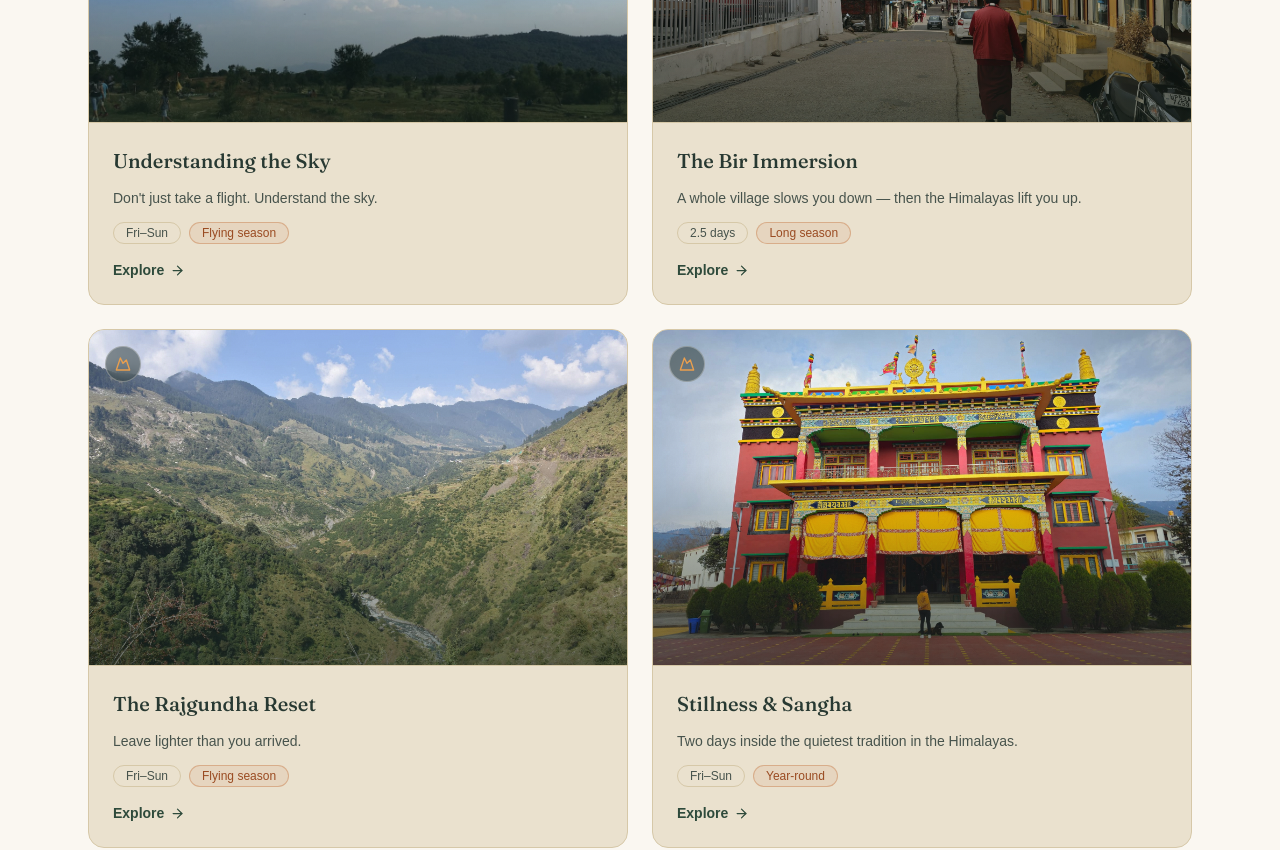
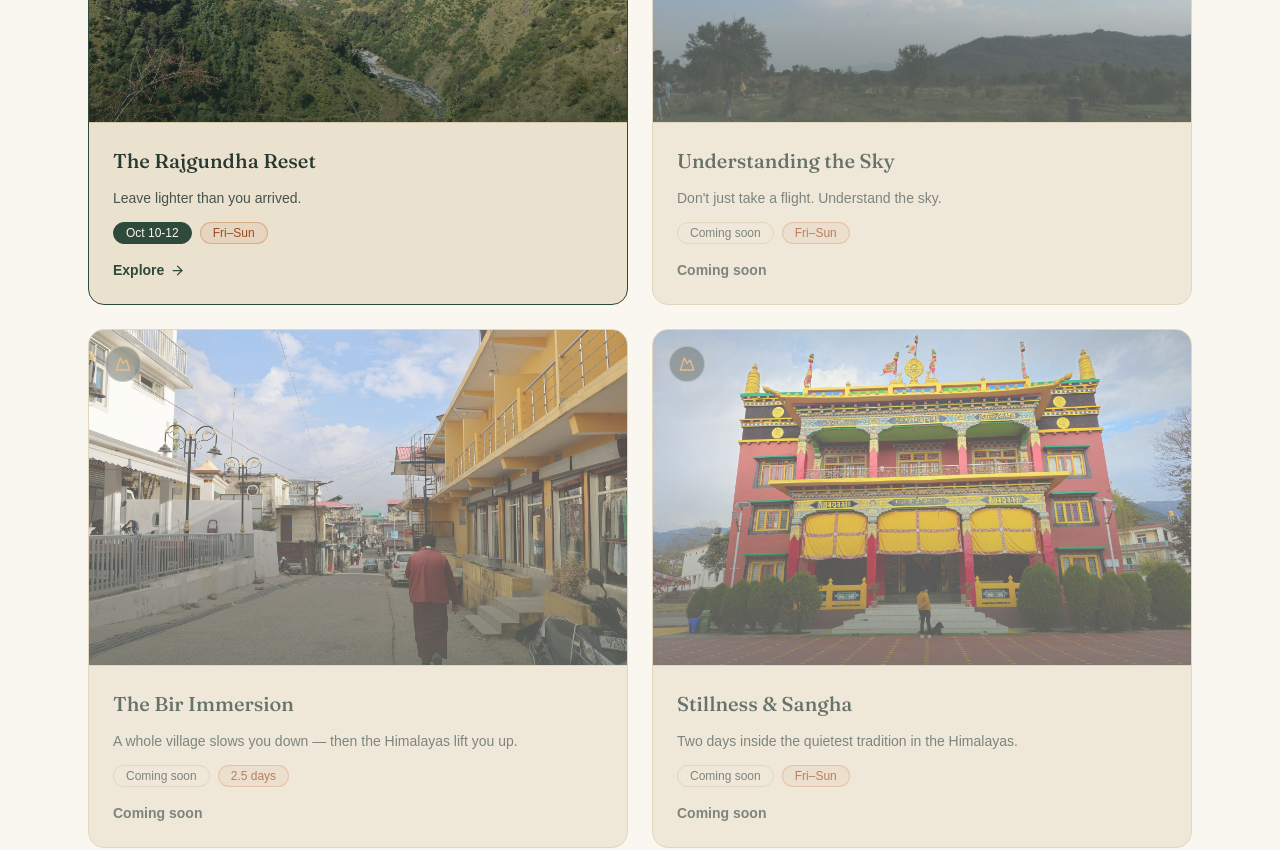
Before and after one commit to RaiVaibhav/NatureFix, a Next.js app: page / in a window 1280 px wide. Shown: the part 2160-3010 px from the top of the page. Built offline with nearby package versions, Linux system fonts and the light colour scheme; a web font is replaced by a local one.

Commit message:
Fix: section order

```diff
--- a/components/sections/Experiences.tsx
+++ b/components/sections/Experiences.tsx
@@ -23,15 +23,17 @@ export function Experiences() {
         </Reveal>
 
         <div className="grid gap-6 sm:grid-cols-2">
-          {experiences.map((e, i) => (
+          {experiences.map((e, i) => {
+            const isComingSoon = e.isComingSoon;
+            return (
             <Reveal key={e.slug} delay={i * 0.08}>
-              {/* the whole card is the link — the "Explore" line below is decoration, not a
-                  second target, so there is only ever one thing to click */}
               <Link
-                href={`/experiences/${e.slug}`}
-                className="group block h-full rounded-2xl focus-visible:outline-none focus-visible:ring-2 focus-visible:ring-ember focus-visible:ring-offset-2 focus-visible:ring-offset-bg"
+                href={isComingSoon ? '#' : `/experiences/${e.slug}`}
+                className={`group block h-full rounded-2xl focus-visible:outline-none focus-visible:ring-2 focus-visible:ring-ember focus-visible:ring-offset-2 focus-visible:ring-offset-bg ${isComingSoon ? 'opacity-70 pointer-events-none' : ''}`}
+                aria-disabled={isComingSoon}
+                tabIndex={isComingSoon ? -1 : 0}
               >
-                <Card className="h-full transition-all duration-300 group-hover:-translate-y-1 group-hover:border-ember group-hover:shadow-xl group-hover:shadow-ember/10">
+                <Card className={`h-full transition-all duration-300 ${isComingSoon ? '' : 'group-hover:-translate-y-1 group-hover:border-ember group-hover:shadow-xl group-hover:shadow-ember/10 border-accent'}`}>
                   <div className="relative">
                     <PhotoFrame
                       src={e.heroImage.src}
@@ -48,17 +50,18 @@ export function Experiences() {
                     <h3 className="font-display text-xl font-medium text-ink">{e.name}</h3>
                     <p className="flex-1 text-sm leading-relaxed text-ink-soft">{e.promise}</p>
                     <div className="flex flex-wrap gap-2">
-                      <Badge>{e.duration}</Badge>
-                      <Badge variant="season">{e.season}</Badge>
+                      <Badge className={!isComingSoon ? 'bg-accent text-bg border-accent hover:bg-accent' : ''}>{isComingSoon ? 'Coming soon' : e.season}</Badge>
+                      <Badge variant="season">{e.duration}</Badge>
                     </div>
-                    <span className="mt-1 inline-flex items-center gap-1.5 text-sm font-semibold text-accent transition-all group-hover:gap-2.5 group-hover:text-ember-deep">
-                      Explore <ArrowRight size={15} />
+                    <span className={`mt-1 inline-flex items-center gap-1.5 text-sm font-semibold transition-all ${isComingSoon ? 'text-ink-soft' : 'text-accent group-hover:gap-2.5 group-hover:text-ember-deep'}`}>
+                      {isComingSoon ? 'Coming soon' : 'Explore'} {isComingSoon ? null : <ArrowRight size={15} />}
                     </span>
                   </div>
                 </Card>
               </Link>
             </Reveal>
-          ))}
+            )
+          })}
 
           <Reveal delay={0.32} className="sm:col-span-2">
             <div className="gradient-pine topo flex flex-col items-start gap-4 rounded-2xl p-8 sm:flex-row sm:items-center sm:justify-between">
--- a/components/sections/Footer.tsx
+++ b/components/sections/Footer.tsx
@@ -25,7 +25,7 @@ export function Footer() {
               <Link href="/experiences" className="text-sm text-bg/85 hover:text-ember-bright">Experiences</Link>
               <Link href="/#community" className="text-sm text-bg/85 hover:text-ember-bright">Community</Link>
               <Link href="/about" className="text-sm text-bg/85 hover:text-ember-bright">About</Link>
-              <Link href="/for-teams" className="text-sm text-bg/85 hover:text-ember-bright">For Teams</Link>
+              <Link href="/for-teams" className="text-sm text-bg/85 hover:text-ember-bright">For Teams (Coming soon)</Link>
             </div>
             <div className="grid content-start gap-2.5">
               <b className="mb-1 text-xs font-semibold uppercase tracking-[0.12em] text-bg/55">
--- a/lib/experiences.ts
+++ b/lib/experiences.ts
@@ -59,15 +59,113 @@ export type Experience = {
   signatureMoments: SignatureMoment[]
   whatsHandled: string[]
   honesty: string[]
+  isComingSoon?: boolean
 }
 
 export const experiences: Experience[] = [
+  {
+    slug: 'rajgundha-reset',
+    name: 'The Rajgundha Reset',
+    promise: 'Leave lighter than you arrived.',
+    duration: 'Fri–Sun',
+    season: 'Oct 10-12',
+    heroImage: images.uhlTowardsBilling,
+    heroAlt: 'The Uhl valley behind Billing, on the way to Rajgundha',
+    intro:
+      'Two days in the Himalayas. A night of camping in a quiet valley the road barely reaches. Mornings that begin with mindfulness instead of notifications. And to finish — Himalayan paragliding over the very valley you walked through, if you choose it. Not a trekking package, not a paragliding package — a reset.',
+    facts: {
+      groupSize: '8–12 — small on purpose',
+      fitness: 'Genuinely easy. Sunday’s gradual walk up to Chaina Pass is the one real stretch, and the vehicle goes the same way for anyone who’d rather ride.',
+      season: 'October–November and March–May. We don’t run this in monsoon.',
+      whoItsFor: 'Anyone who needs to breathe. First-timers especially welcome — nothing here needs experience, only warm socks.',
+    },
+    forYouIf: [
+      'Stillness makes more sense to you around a fire than on a cushion in a hall',
+      'You want a night where the road runs out — no signal, no streetlights, just the valley and the stars',
+      "A checklist weekend feels thin, but you can't disappear for a fortnight to fix it",
+      "You'd like paragliding to be how the weekend ends, not the reason you came",
+    ],
+    notForYouIf: [
+      'You need daily hot showers — camp night has none, and it’s worth it',
+      'You want a packed itinerary — Saturday afternoon is deliberately, beautifully nothing',
+    ],
+    arc: [
+      {
+        day: 'Friday',
+        location: 'Bir (~1,400 m)',
+        title: 'Let the noise drop',
+        hook: 'A mindful walk past a monastery, to a sunset worth standing still for.',
+        summary:
+          "Arrive, exhale. A ninety-minute welcome circle over chai, then a mindful walk straight out from where you're staying — quiet trails, past a monastery, to a sunset worth standing still for. Dinner together at one long table, and a bonfire if the group's still up for it. Nobody's herded on their first evening.",
+        frames: [
+          frame(images.teaGarden, 'Kangra tea gardens at golden hour'),
+          frame(images.birSunsetGliders, 'The last wings against an orange sky over Bir'),
+          frame(images.choklingApproach, 'The monastery the evening walk passes through'),
+          frame(images.fireCircle, 'A first-night bonfire, for anyone still up'),
+        ],
+      },
+      {
+        day: 'Saturday',
+        location: 'Bir → Billing → Chaina Pass (~2,900 m) → Rajgundha (~2,500 m)',
+        title: 'Where the road ends, the valley begins',
+        hook: 'An afternoon of deliberate nothing, and a river to walk down to.',
+        summary:
+          "Out of Bir after a proper breakfast — no dawn starts here. We climb up through Billing and stop at **Chaina Pass** for tea, with the whole Dhauladhar spread out in front of you. Then we drop into Rajgundha, where the road gives up and the valley takes over. Settle in, eat lunch together around midday, and let the afternoon be exactly as empty as you'd like it — nap in the sun, wander the lanes, or simply sit and look. We walk down to the **Uhl** at half past two, because the light goes early up here. Evening tea, and then the fire — the heart of the whole weekend, a circle where your hosts always speak first.",
+        frames: [
+          frame(images.rajgundhaValley, 'The valley opening up at Rajgundha'),
+          frame(images.rajgundhaCamp, 'Camp pitched on the meadow at Rajgundha'),
+          frame(images.rajgundhaRiverCrossing, 'The bridge over the Uhl, on the walk down to the river'),
+          frame(images.rajgundhaSunset, 'Evening light coming off the ridges'),
+        ],
+      },
+      {
+        day: 'Sunday',
+        location: 'Rajgundha → Chaina Pass (~2,900 m) → Billing (~2,430 m) → Bir',
+        title: 'The last quiet, then the pass',
+        hook: 'Meditation and yoga, a gradual climb to the pass, then the choice to fly home over everything you walked.',
+        summary:
+          'The last day opens at eight with meditation and yoga — no dawn alarm, nobody hurried out of this valley. Breakfast, then the walk up to **Chaina Pass**: a steady, gradual climb, paced kindly. Tea at the top and a long sit in front of the high Himalayas, and the vehicle meets us right there for the ride down to Billing. A simple lunch at the launch, then the way home is yours: fly, walk the Billing–Bir trail, or ride down with us. One final tea together closes the weekend.',
+        frames: [
+          frame(images.rajgundhaPass, 'The shrine at Chaina Pass, the valley falling away behind'),
+          frame(images.rajgundhaFlags, 'Prayer flags on the ridge above the valley'),
+          frame(images.billingLaunch, 'Billing, where the ways home split'),
+          frame(images.heroFly, 'Flying home over the valley you walked through'),
+        ],
+      },
+    ],
+    signatureMoments: [
+      { title: 'The Friday welcome circle over chai — ninety unhurried minutes', icon: 'circle' },
+      { title: 'A mindful walk to sunset on the first evening, past a monastery on the way', icon: 'sunset' },
+      { title: 'A short river walk below Rajgundha — cold water, warm boulders, zero hurry', icon: 'waterfall' },
+      { title: 'The Saturday-night fire circle at Rajgundha — the heart of the weekend', icon: 'fire' },
+      { title: 'Meditation and yoga to open the last morning — no dawn alarm', icon: 'yoga' },
+      { title: 'The walk up to Chaina Pass — tea, silence, the high Himalayas in front of you', icon: 'hike' },
+      { title: 'Paragliding home over the very valley you walked through, if you choose it', icon: 'flight' },
+    ],
+    whatsHandled: [
+      '2 nights’ stay: Bir (optional Friday) + Rajgundha camp (Saturday)',
+      'All ground transport from Bir onward',
+      'Every meal, Friday dinner to Sunday goodbye tea',
+      'Hosted walks, the sharing circle, morning meditation',
+      'Tandem paragliding for those who opt in — no extra charge from us',
+      'Your trip photos, shared as a digital album within the week',
+    ],
+    honesty: [
+      'Food up high is simple, not fancy — dal-rice, parathas, Maggi, honest mountain food.',
+      'Meals are handled, but carry your own snacks and dry fruits for Saturday’s walk down to the river.',
+      "Paragliding is your choice at booking, at no extra charge. Weather has the final word — if flying isn't possible, everyone comes down together by trail or vehicle.",
+      "The cold is the real discomfort risk, not the walking — the kit list is firm for a reason.",
+      'Network is decent in Bir, weak at Billing, basically none in Rajgundha — your family’s emergency-contact line is set up before we lose signal.',
+      'No alcohol on the trail or at the Saturday fire.',
+    ],
+  },
   {
     slug: 'understanding-the-sky',
     name: 'Understanding the Sky',
     promise: "Don't just take a flight. Understand the sky.",
     duration: 'Fri–Sun',
     season: 'Flying season',
+    isComingSoon: true,
     heroImage: images.heroFly,
     heroAlt: 'A paraglider working the thermals over Bir-Billing',
     intro:
@@ -162,6 +260,7 @@ export const experiences: Experience[] = [
     promise: 'A whole village slows you down — then the Himalayas lift you up.',
     duration: '2.5 days',
     season: 'Long season',
+    isComingSoon: true,
     heroImage: images.birVillageStreet,
     heroAlt: 'The Colony road through Bir village',
     intro:
@@ -252,107 +351,12 @@ export const experiences: Experience[] = [
     ],
   },
   {
-    slug: 'rajgundha-reset',
-    name: 'The Rajgundha Reset',
-    promise: 'Leave lighter than you arrived.',
-    duration: 'Fri–Sun',
-    season: 'Flying season',
-    heroImage: images.uhlTowardsBilling,
-    heroAlt: 'The Uhl valley behind Billing, on the way to Rajgundha',
-    intro:
-      'Two days in the Himalayas. A night of camping in a quiet valley the road barely reaches. Mornings that begin with mindfulness instead of notifications. And to finish — Himalayan paragliding over the very valley you walked through, if you choose it. Not a trekking package, not a paragliding package — a reset.',
-    facts: {
-      groupSize: '8–12 — small on purpose',
-      fitness: 'Genuinely easy. Sunday’s gradual walk up to Chaina Pass is the one real stretch, and the vehicle goes the same way for anyone who’d rather ride.',
-      season: 'October–November and March–May. We don’t run this in monsoon.',
-      whoItsFor: 'Anyone who needs to breathe. First-timers especially welcome — nothing here needs experience, only warm socks.',
-    },
-    forYouIf: [
-      'Stillness makes more sense to you around a fire than on a cushion in a hall',
-      'You want a night where the road runs out — no signal, no streetlights, just the valley and the stars',
-      "A checklist weekend feels thin, but you can't disappear for a fortnight to fix it",
-      "You'd like paragliding to be how the weekend ends, not the reason you came",
-    ],
-    notForYouIf: [
-      'You need daily hot showers — camp night has none, and it’s worth it',
-      'You want a packed itinerary — Saturday afternoon is deliberately, beautifully nothing',
-    ],
-    arc: [
-      {
-        day: 'Friday',
-        location: 'Bir (~1,400 m)',
-        title: 'Let the noise drop',
-        hook: 'A mindful walk past a monastery, to a sunset worth standing still for.',
-        summary:
-          "Arrive, exhale. A ninety-minute welcome circle over chai, then a mindful walk straight out from where you're staying — quiet trails, past a monastery, to a sunset worth standing still for. Dinner together at one long table, and a bonfire if the group's still up for it. Nobody's herded on their first evening.",
-        frames: [
-          frame(images.teaGarden, 'Kangra tea gardens at golden hour'),
-          frame(images.birSunsetGliders, 'The last wings against an orange sky over Bir'),
-          frame(images.choklingApproach, 'The monastery the evening walk passes through'),
-          frame(images.fireCircle, 'A first-night bonfire, for anyone still up'),
-        ],
-      },
-      {
-        day: 'Saturday',
-        location: 'Bir → Billing → Chaina Pass (~2,900 m) → Rajgundha (~2,500 m)',
-        title: 'Where the road ends, the valley begins',
-        hook: 'An afternoon of deliberate nothing, and a river to walk down to.',
-        summary:
-          "Out of Bir after a proper breakfast — no dawn starts here. We climb up through Billing and stop at **Chaina Pass** for tea, with the whole Dhauladhar spread out in front of you. Then we drop into Rajgundha, where the road gives up and the valley takes over. Settle in, eat lunch together around midday, and let the afternoon be exactly as empty as you'd like it — nap in the sun, wander the lanes, or simply sit and look. We walk down to the **Uhl** at half past two, because the light goes early up here. Evening tea, and then the fire — the heart of the whole weekend, a circle where your hosts always speak first.",
-        frames: [
-          frame(images.rajgundhaValley, 'The valley opening up at Rajgundha'),
-          frame(images.rajgundhaCamp, 'Camp pitched on the meadow at Rajgundha'),
-          frame(images.rajgundhaRiverCrossing, 'The bridge over the Uhl, on the walk down to the river'),
-          frame(images.rajgundhaSunset, 'Evening light coming off the ridges'),
-        ],
-      },
-      {
-        day: 'Sunday',
-        location: 'Rajgundha → Chaina Pass (~2,900 m) → Billing (~2,430 m) → Bir',
-        title: 'The last quiet, then the pass',
-        hook: 'Meditation and yoga, a gradual climb to the pass, then the choice to fly home over everything you walked.',
-        summary:
-          'The last day opens at eight with meditation and yoga — no dawn alarm, nobody hurried out of this valley. Breakfast, then the walk up to **Chaina Pass**: a steady, gradual climb, paced kindly. Tea at the top and a long sit in front of the high Himalayas, and the vehicle meets us right there for the ride down to Billing. A simple lunch at the launch, then the way home is yours: fly, walk the Billing–Bir trail, or ride down with us. One final tea together closes the weekend.',
-        frames: [
-          frame(images.rajgundhaPass, 'The shrine at Chaina Pass, the valley falling away behind'),
-          frame(images.rajgundhaFlags, 'Prayer flags on the ridge above the valley'),
-          frame(images.billingLaunch, 'Billing, where the ways home split'),
-          frame(images.heroFly, 'Flying home over the valley you walked through'),
-        ],
-      },
-    ],
-    signatureMoments: [
-      { title: 'The Friday welcome circle over chai — ninety unhurried minutes', icon: 'circle' },
-      { title: 'A mindful walk to sunset on the first evening, past a monastery on the way', icon: 'sunset' },
-      { title: 'A short river walk below Rajgundha — cold water, warm boulders, zero hurry', icon: 'waterfall' },
-      { title: 'The Saturday-night fire circle at Rajgundha — the heart of the weekend', icon: 'fire' },
-      { title: 'Meditation and yoga to open the last morning — no dawn alarm', icon: 'yoga' },
-      { title: 'The walk up to Chaina Pass — tea, silence, the high Himalayas in front of you', icon: 'hike' },
-      { title: 'Paragliding home over the very valley you walked through, if you choose it', icon: 'flight' },
-    ],
-    whatsHandled: [
-      '2 nights’ stay: Bir (optional Friday) + Rajgundha camp (Saturday)',
-      'All ground transport from Bir onward',
-      'Every meal, Friday dinner to Sunday goodbye tea',
-      'Hosted walks, the sharing circle, morning meditation',
-      'Tandem paragliding for those who opt in — no extra charge from us',
-      'Your trip photos, shared as a digital album within the week',
-    ],
-    honesty: [
-      'Food up high is simple, not fancy — dal-rice, parathas, Maggi, honest mountain food.',
-      'Meals are handled, but carry your own snacks and dry fruits for Saturday’s walk down to the river.',
-      "Paragliding is your choice at booking, at no extra charge. Weather has the final word — if flying isn't possible, everyone comes down together by trail or vehicle.",
-      "The cold is the real discomfort risk, not the walking — the kit list is firm for a reason.",
-      'Network is decent in Bir, weak at Billing, basically none in Rajgundha — your family’s emergency-contact line is set up before we lose signal.',
-      'No alcohol on the trail or at the Saturday fire.',
-    ],
-  },
-  {
     slug: 'stillness-and-sangha',
     name: 'Stillness & Sangha',
     promise: 'Two days inside the quietest tradition in the Himalayas.',
     duration: 'Fri–Sun',
     season: 'Year-round',
+    isComingSoon: true,
     heroImage: images.choklingMonastery,
     heroAlt: 'Chokling Monastery in Bir’s Tibetan Colony',
     intro:
@@ -443,6 +447,7 @@ export const experiences: Experience[] = [
       'No alcohol at the fire circle — stillness is better sober.',
     ],
   },
+
 ]
 
 export function getExperience(slug: string) {
```
